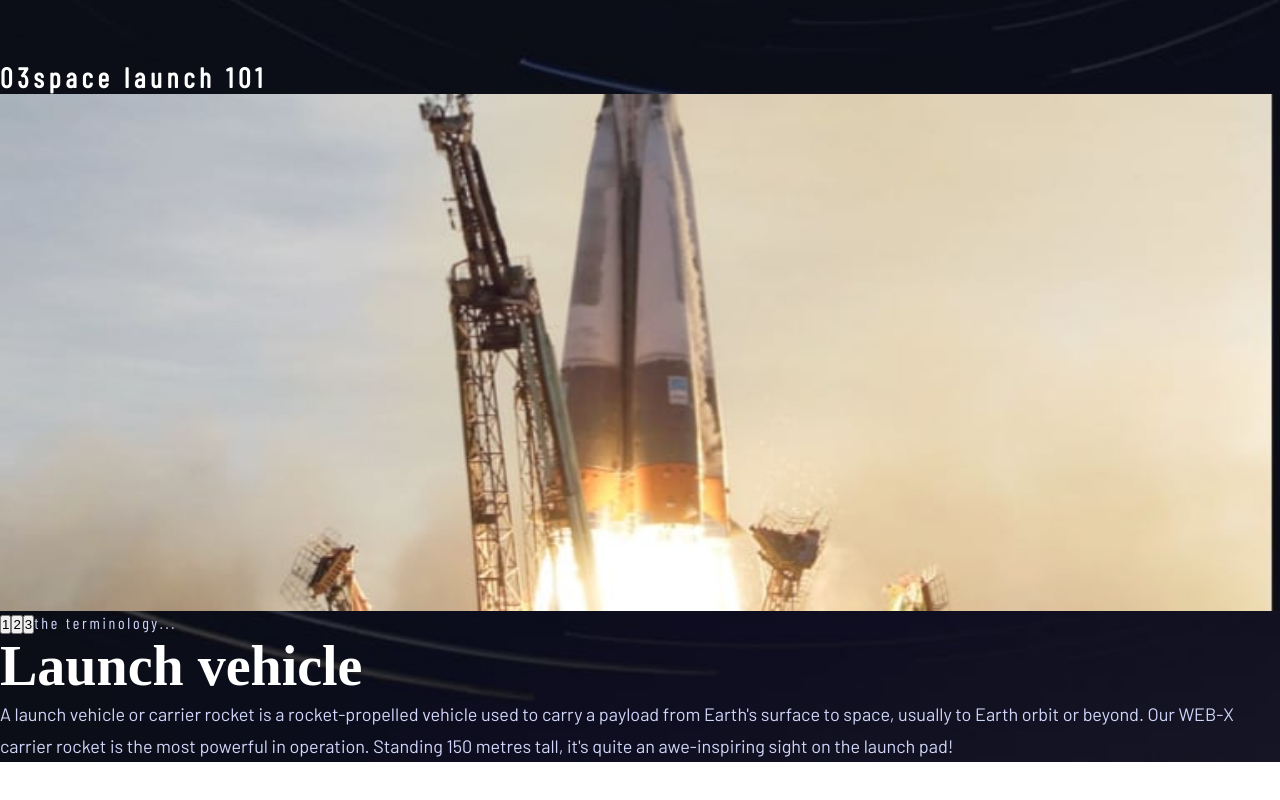
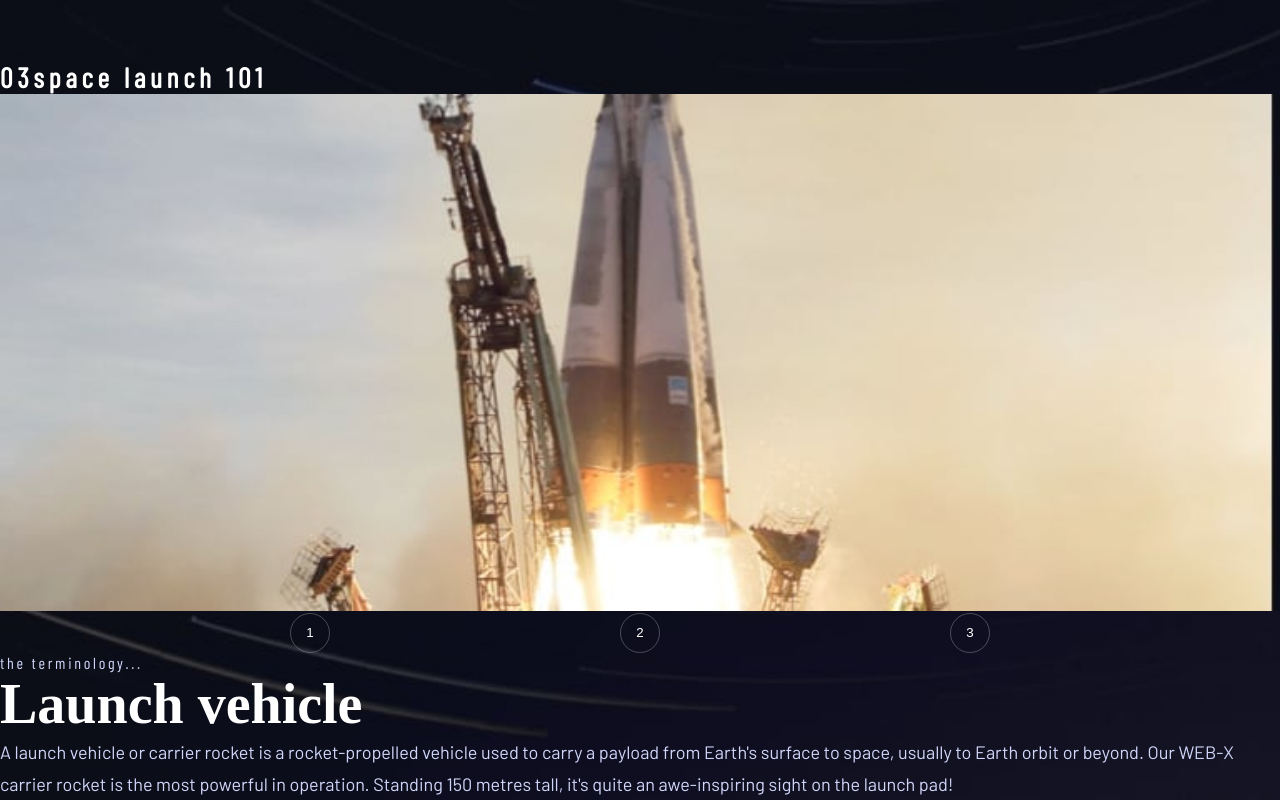
Before and after one commit to KamilKonopski/space-tourism-website-main, a React (Create React App) app: page /technology in a window 1280 px wide. Shown: the part 740-1540 px from the top of the page. Before the commit the page ends 1502 px from the top, so only its background shows below. Built offline with nearby package versions, Linux system fonts and the light colour scheme; a web font is replaced by a local one.

Commit message:
add buttons styles

```diff
--- a/src/pages/Technology/Technology.jsx
+++ b/src/pages/Technology/Technology.jsx
@@ -44,9 +44,11 @@ function Technology() {
                 <div className={classes['technology-page__image-container']}>
                     <img className={classes['technology-page__image']} src={image} alt={name} />
                 </div>
-                <Button onChangeContent={changeContentHandler}>1</Button>
-                <Button onChangeContent={changeContentHandler}>2</Button>
-                <Button onChangeContent={changeContentHandler}>3</Button>
+                <div className={classes['technology-page__btn-container']}>
+                    <Button className={classes['technology-page__btn']} onChangeContent={changeContentHandler}>1</Button>
+                    <Button className={classes['technology-page__btn']} onChangeContent={changeContentHandler}>2</Button>
+                    <Button className={classes['technology-page__btn']} onChangeContent={changeContentHandler}>3</Button>
+                </div>
                 <span className={classes['technology-page__terminology']}>the terminology...</span>
                 <h3 className={classes['technology-page__name']}>{name}</h3>
                 <p className={classes['technology-page__description']}>{desc}</p>
--- a/src/pages/Technology/Technology.module.css
+++ b/src/pages/Technology/Technology.module.css
@@ -13,6 +13,26 @@
 
 .technology-page__image {
     width: 100%;
+}
+
+.technology-page__btn-container {
+    align-items: flex-start;
+    display: flex;
+    justify-content: space-evenly;
+}
+
+.technology-page__btn {
+    background: transparent;
+    border: 1px solid rgba(255, 255, 255, 0.25);
+    border-radius: 50%;
+    color: var(--white-color);
+    cursor: pointer;
+    height: 40px;
+    width: 40px;
+}
+
+.technology-page__btn:hover {
+    border-color: rgba(255, 255, 255, 1);
 }
 
 .technology-page__terminology {
```
